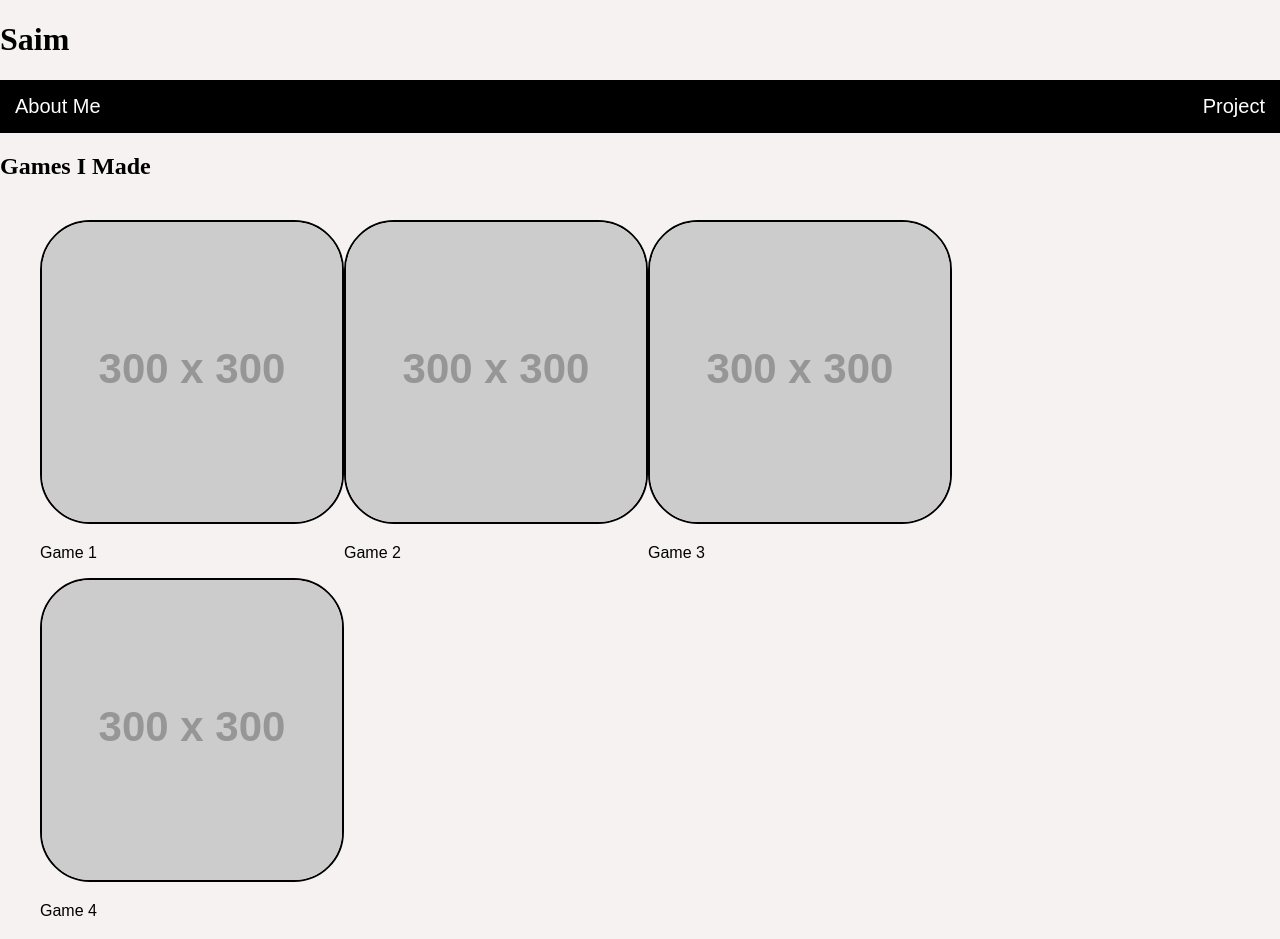
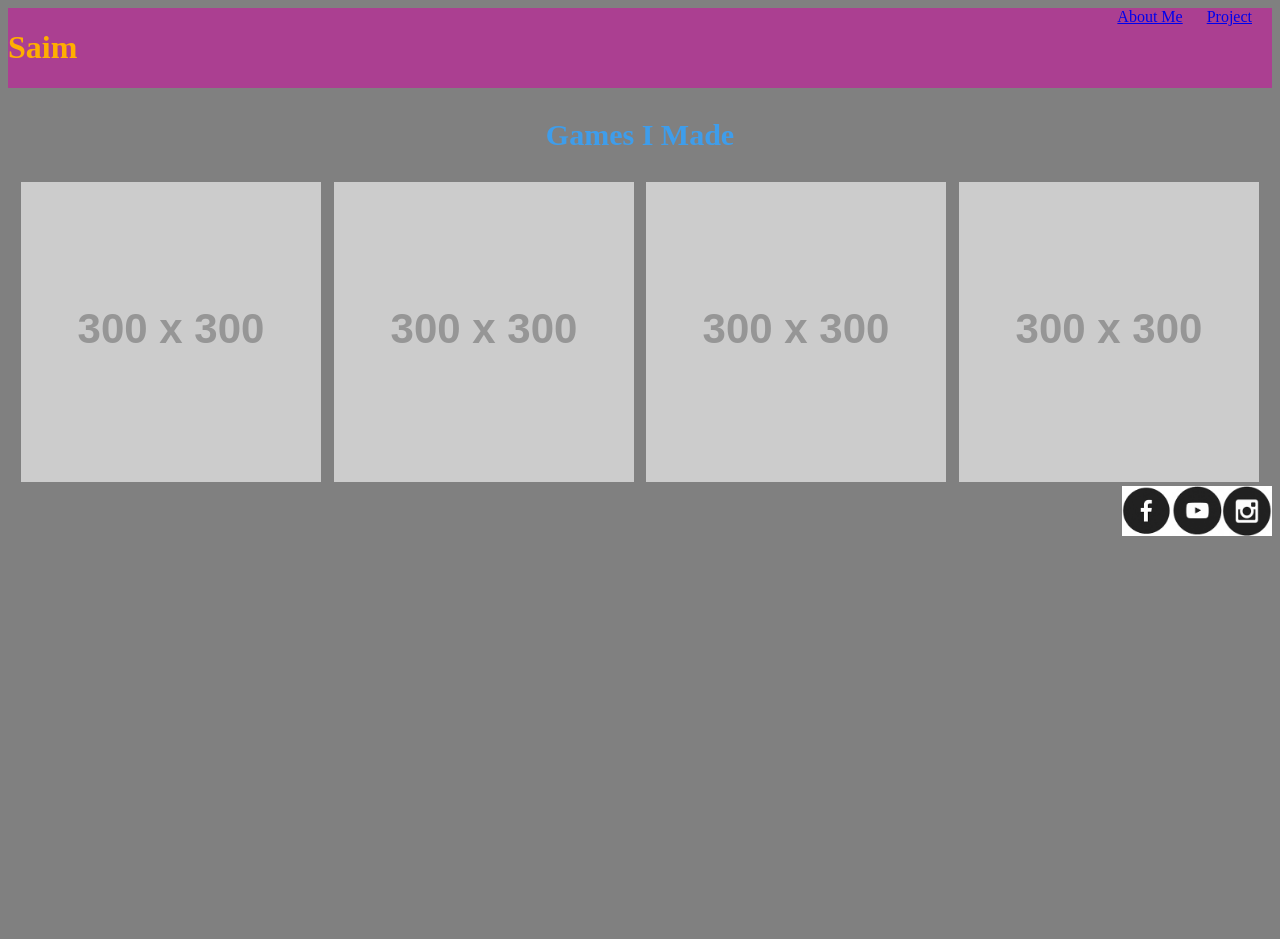
Before and after one commit to Saim-Khiladi/Class-52, a plain HTML site: page index.html in a window 1280 px wide. Shown: the top 939 px of the page. After the commit the page ends 800 px from the top, so only its background shows below. Drawn offline with Linux system fonts and the light colour scheme; placeholder pictures from the web are drawn by us.

Commit message:
style.css

```diff
--- a/style.css
+++ b/style.css
@@ -1,80 +1,65 @@
-.menu{
-    display: flex;
-    justify-content: space-between;
-    background-color: black;
-    padding: 15px;
-    font-size: 20px;
-    font-family: sans-serif;
-    font-weight: 400;
-    color: white;
-}
-body{
-    margin: 0px;
-    background-color:#f7f2f2;
+        h1{
+                color:rgb(255, 174, 0);
+            }
+           /* *{
+              border: solid;
+            }*/
 
-}
-a{
-    text-decoration :none
-}
-a:link{
-    color:#ffffff;
-}
+            .header{
+                background-color: #AB3F91;
+                display:flex;
+                justify-content: space-between;
 
-/*a:old*/
-/*a:clicked*/
-/*a:seen{*/
-a:visited{
-    color: #ffffff;
-}
+            }
 
-.bodyimg{
-    position: relative;
-}
-.bodyimg p{
-    color:#f7f2f2;
-    font-size: 55px;
-    font-family: fantasy;
-    position: absolute;
-    top:10%;
-    left:50%;
-    transform: translate(-50%,-50%);
-}
-.bodyimg h3{
-    color:#f7f2f2;
-    font-family: fantasy;
-    font-size: 30px;
-    width: 1600px;
-    position: absolute;
-    top:40%;
-    left:40%;
-    transform: translate(-40%, -40%);
-}
-.grid{
-    display: flex;
-    flex-wrap: wrap;
-    margin: 40px;
-    font-family: sans-serif;
+            .item{
+                position: relative;
+            }
 
-}
-.grid img{
-    border: 2px solid black;
-    border-radius: 50px;
-}
-.origami {
+            .item p{
+                position: absolute;
+                top :50%;
+                left :50%;
+                transform: translate(-50%,-50%);
+                opacity: 0;
+            }
 
-    border-radius: 20px;
-    background-color: #ffffff;
-    padding: 30px;
-    margin: 25px;
-    width:310px;
-    font-family: fantasy;
+            .item:hover p {
+                opacity: 0.33;
+            }
 
-}
+            .menu{
+                margin-right: 20px;
 
-.origami:hover{
-/*.origami : mouseover{*/
-/*.origami:link{*/
-/*origami:hover{*/
+            }
 
-    transform: scale(1.2);
-}
+            .menu a{
+                margin-left: 20px;
+            }
+
+            .grid{
+
+                display:flex;
+                flex-wrap: wrap;
+                justify-content: space-evenly;
+
+            }
+
+            .footer{
+                display:flex;
+                justify-content: flex-end;
+            }
+
+            p,h2{
+               text-align: center;
+            }
+
+            h2{
+                color: #3e9deb;
+                font-size: 30px ;
+                margin: 30px;
+            }
+
+            body{
+                background-color: #808080;
+            }
```
